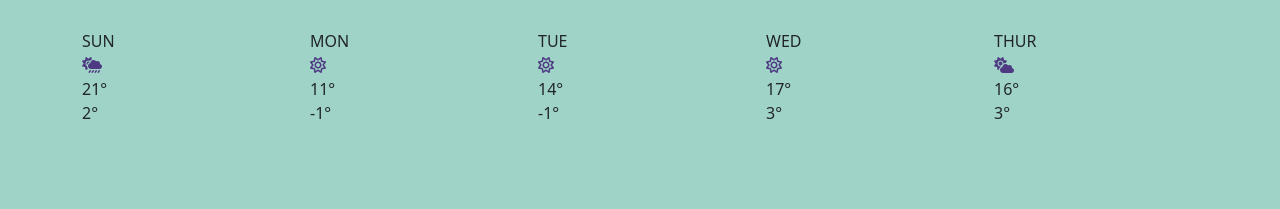
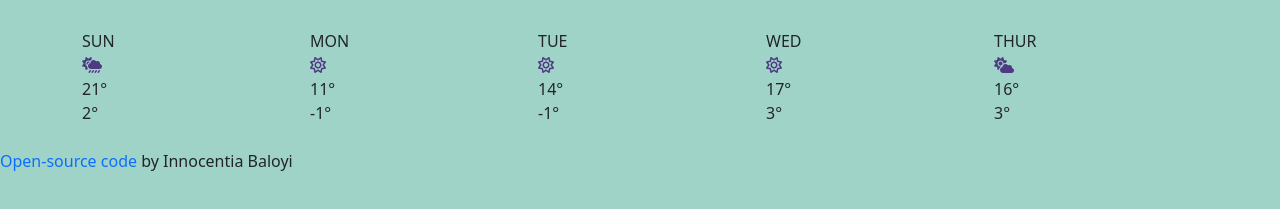
Before and after one commit to siingiii/shecodes-weather-app-project, a plain HTML site: page index.html in a window 1280 px wide. Shown: the part 371-580 px from the top of the page. Drawn offline with nearby package versions, Linux system fonts and the light colour scheme.

Commit message:
Added open source link and css

```diff
--- a/index.html
+++ b/index.html
@@ -76,6 +76,15 @@
         </div>
       </div>
     </div>
+    <br />
+    <p>
+      <a
+        href="https://github.com/siingiii/shecodes-weather-app-project"
+        target="_blank"
+        >Open-source code</a
+      >
+      by Innocentia Baloyi
+    </p>
     <script src="src/index.js"></script>
   </body>
 </html>
--- a/src/style.css
+++ b/src/style.css
@@ -28,3 +28,9 @@ h4 {
 .sun {
   color: #4e3983;
 }
+a {
+  text-decoration: none;
+}
+a:hover {
+  text-decoration: underline;
+}
```
